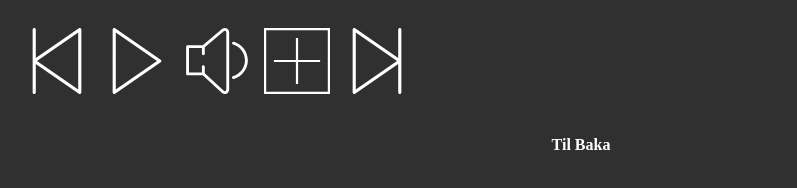
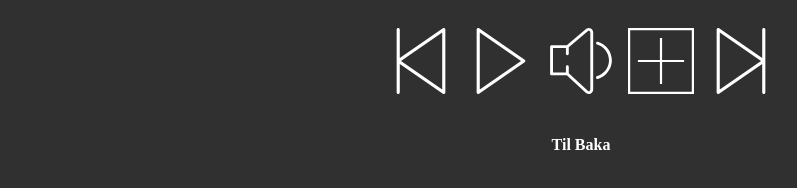
Before and after one commit to aheimdal/stora-verkefni2, a website: page video.html in a window 1280 px wide. Shown: the part 242-430 px from the top of the page, without its empty margins (59-856 px from the left). Drawn offline with Linux system fonts and the light colour scheme.

Commit message:
CSS breytingar - Sigga

```diff
--- a/styles.css
+++ b/styles.css
@@ -232,6 +232,8 @@ img {
     padding: 1em;
     width: 100%;
 
+    display: flex;
+    justify-content: center;
 
   }
 
--- a/videoscript.js
+++ b/videoscript.js
@@ -30,8 +30,6 @@ function video() {
 // takkar
 var sectbutt = document.createElement("section");
 sectbutt.setAttribute("class", "sectbutt");
-var divbtn = document.createElement("div");
-sectbutt.appendChild(divbtn);
 
 document.querySelector("main").appendChild(sectbutt);
 /* Rewind takki*/
@@ -40,7 +38,7 @@ rwndbtn.setAttribute('class','takkar');
 var rwnd = document.createElement('img');
 rwnd.src = ('img/back.svg');
 rwndbtn.appendChild(rwnd);
-divbtn.appendChild(rwndbtn);
+sectbutt.appendChild(rwndbtn);
 rwndbtn.addEventListener('click', function () {
     video.currentTime -= 3;
 
@@ -52,7 +50,7 @@ playbtn.setAttribute('class','takkar');
 var play = document.createElement('img');
 play.src = ('img/play.svg')
 playbtn.appendChild(play);
-divbtn.appendChild(playbtn);
+sectbutt.appendChild(playbtn);
 
 // play takki, overlay
 var overbtn = document.createElement('button');
@@ -103,7 +101,7 @@ mutebtn.setAttribute('class','takkar');
 var mute = document.createElement('img');
 mute.src = ('img/mute.svg')
 mutebtn.appendChild(mute);
-divbtn.appendChild(mutebtn);
+sectbutt.appendChild(mutebtn);
 
 mutebtn.addEventListener('click', function () {
   if (video.muted == false) {
@@ -127,7 +125,7 @@ fullbtn.setAttribute('class','takkar');
 var fullscr = document.createElement('img');
 fullscr.src = ('img/fullscreen.svg')
 fullbtn.appendChild(fullscr);
-divbtn.appendChild(fullbtn);
+sectbutt.appendChild(fullbtn);
 
 fullbtn.addEventListener('click', function () {
   var elem = document.getElementById("video");
@@ -146,7 +144,7 @@ nextbtn.setAttribute('class','takkar');
 var next = document.createElement('img');
 next.src = ('img/next.svg')
 nextbtn.appendChild(next);
-divbtn.appendChild(nextbtn);
+sectbutt.appendChild(nextbtn);
 
 nextbtn.addEventListener('click', function () {
     video.currentTime += 3;
```
